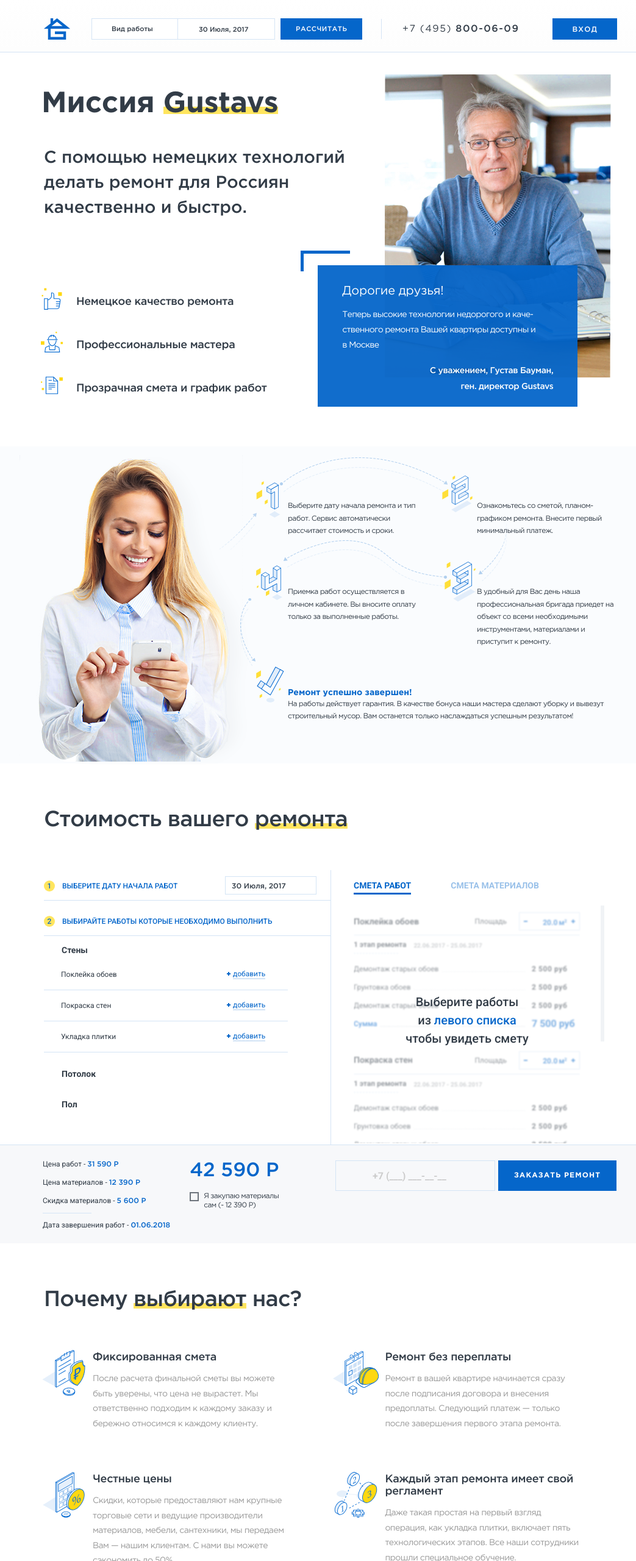
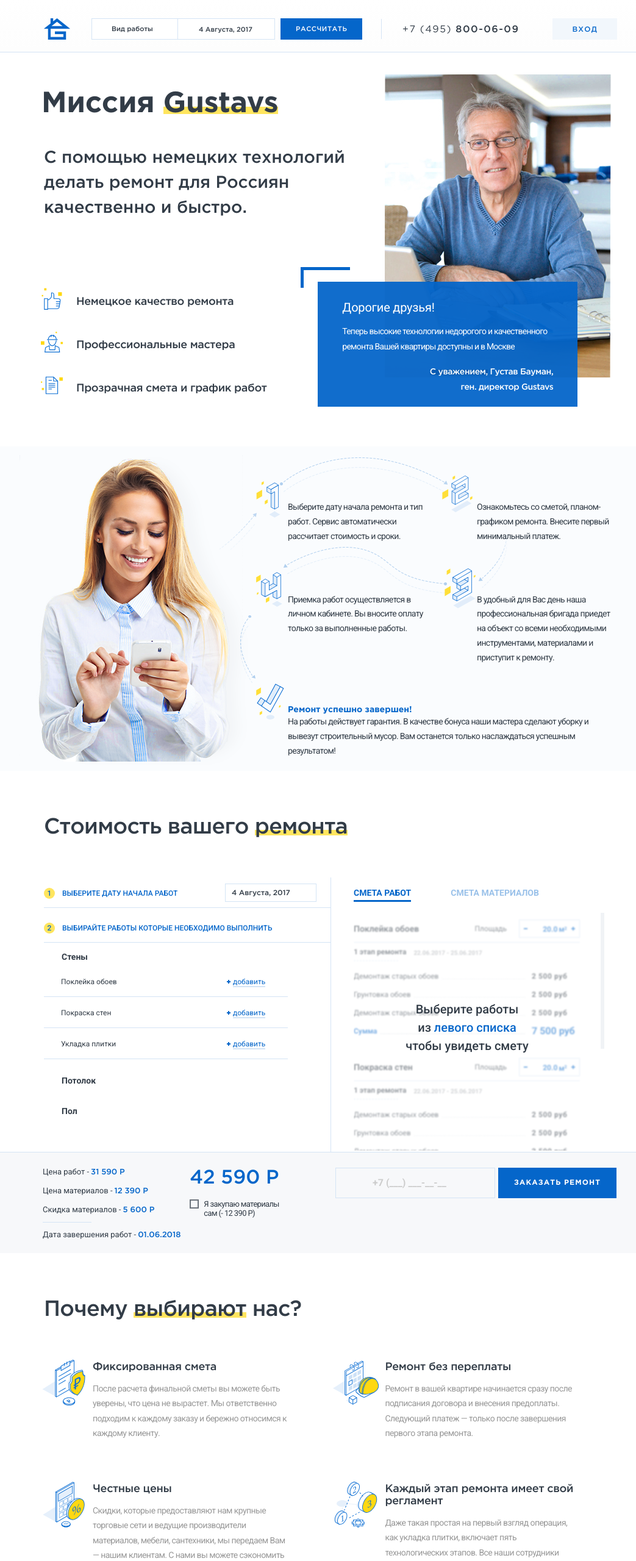
Before and after one commit to naverstay/gustavs, a website: page jade/index.jade in a window 1280 px wide. Shown: the top 2560 px of the page at 61% size, without its empty margins (98-1141 px from the left). Drawn offline with nearby package versions, Linux system fonts and the light colour scheme; some packages are replaced by stand-ins of ours; files that its build step writes are made by us from their sources; a script that the page names is missing; files whose address does not match are found by name; a web font is replaced by a local one.

Commit message:
login, thanks, lk

```diff
--- a/jade/index.jade
+++ b/jade/index.jade
@@ -118,7 +118,7 @@
 
                       .fr
                         .input_w
-                          input#date_inline.datePicker.f_input_v2.f_input(value='30 Июля, 2017' data-correspond='#date_header')
+                          input#date_inline.datePicker.f_input_v2.f_input(value='' data-correspond='#date_header')
                           span.dropdown_arrow
 
                   .price_category
--- a/jade/mixins.pug
+++ b/jade/mixins.pug
@@ -23,7 +23,10 @@
     .section_inner.clearfix
       .logo_block
         a.logo(href='index.html')
-          img(src='i/logo.png')
+          - if (index)
+            img(src='i/logo.png')
+          - else
+            img(src='i/logo_g.png')
 
       -if (login)
         ul.user_menu
@@ -39,7 +42,7 @@
               span +7 (495)
               span.ff_med 800-06-09
           li
-            a.btn_v1.btn_blue_2.login_btn(href='#') Выход
+            a.btn_v1.btn_light_blue.login_btn(href='#') Выход
       -if (index)
         ul.main_menu
           li.menu_item
@@ -49,7 +52,7 @@
               span.link_text.taskName Вид работы
           li.menu_item
             .input_w
-              input#date_header.datePicker._icon_before.f_input_v1.f_input(value='30 Июля, 2017' data-correspond='#date_inline')
+              input#date_header.datePicker._icon_before.f_input_v1.f_input(value='' data-correspond='#date_inline')
               span.btn_icon.c_blue
                 span.i-date
 
@@ -67,7 +70,7 @@
               span +7 (495)
               span.ff_med 800-06-09
           li
-            a.btn_v1.btn_blue_2.login_btn(href='login.html') Вход
+            a.btn_v1.btn_light_blue.login_btn(href='login.html') Вход
 
       #menu_1.mega_menu.megaMenu
         ul.mega_m_list.taskList
--- a/js/script.js
+++ b/js/script.js
@@ -368,7 +368,6 @@
   $('.datePicker').each(function (ind) {
     var dp = $(this);
 
-
     dp.datepicker({
       dayNames: ["Воскресенье", "Понедельник", "Вторник", "Среда", "Четверг", "Пятница", "Суббота"],
       dayNamesMin: ["Вс", "Пн", "Вт", "Ср", "Чт", "Пт", "Сб"],
@@ -413,7 +412,7 @@
 
         toggleOverlay(false);
       }
-    });
+    }).datepicker("setDate", new Date());
   });
 
   initScrollBars();
--- a/sass/datapicker.scss
+++ b/sass/datapicker.scss
@@ -1334,7 +1334,7 @@
 }
 
 .ui-state-default:hover {
-  background: $blue;
+  background: $blue_light;
   color: #fff;
 }
 
--- a/sass/first_screen.scss
+++ b/sass/first_screen.scss
@@ -8,7 +8,7 @@
 }
 
 body {
-  font: 14px/1.2 $GothamProRegular;
+  font: 14px/1.2 $Roboto;
   color: $default_t_color;
   min-width: $content-max-w;
 }
@@ -60,7 +60,7 @@
 }
 
 .base {
-  padding-bottom: 230px;
+  padding-bottom: 150px;
 }
 
 .section_inner {
@@ -237,7 +237,7 @@
   }
 
   p {
-    font-size: 12px;
+    //font-size: 12px;
     line-height: 1.7;
     letter-spacing: -.05em;
   }
@@ -571,7 +571,7 @@
 }
 
 .total_price_list {
-  font: 12px/16px $Roboto;
+  font: 13px/16px $Roboto;
 
   .total_price_col & {
     float: left;
--- a/sass/forms.scss
+++ b/sass/forms.scss
@@ -148,7 +148,7 @@
       display: block;
       position: relative;
       padding-left: 23px;
-      font-size: 12px;
+      font-size: 13px;
 
       &:before {
         content: '';
--- a/sass/header.scss
+++ b/sass/header.scss
@@ -47,6 +47,7 @@
     display: inline-block;
     vertical-align: middle;
     line-height: 1;
+    height: 35px;
   }
 }
 
```
Also changed, not shown: i/logo_g.png (added), index.html, lk.html, login.html (added), styles/main_global.css, thanks.html (added).
